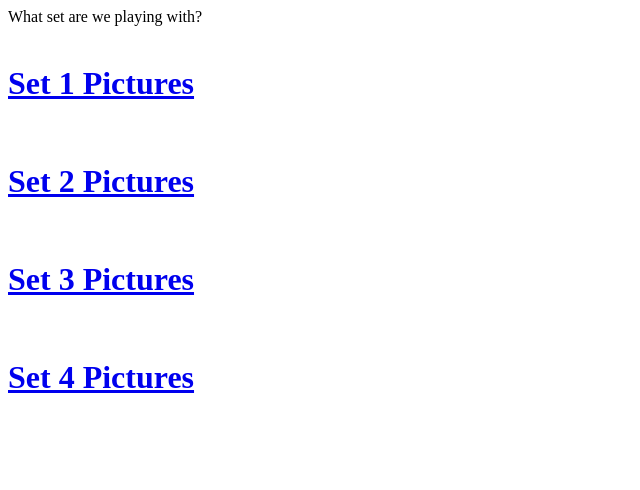
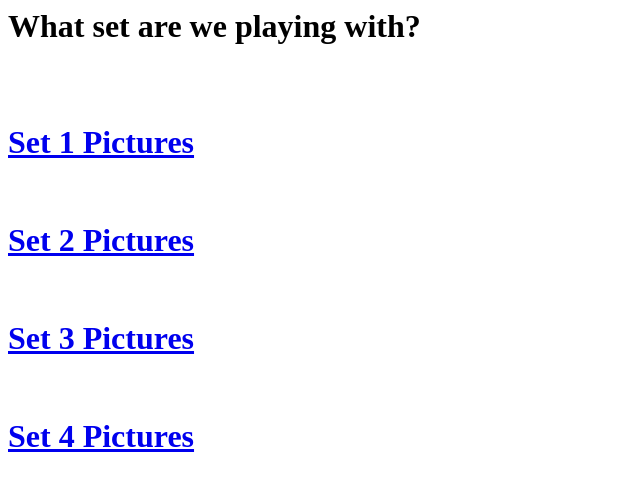
Before and after one commit to cookiedan42/BP_ZoomGame, a plain HTML site: page index.html in a window 1280 px wide. Shown: the whole page, without its empty margins (0-640 px from the left). Drawn offline with Linux system fonts and the light colour scheme.

Commit message:
increase instruction font size on index

```diff
--- a/index.html
+++ b/index.html
@@ -5,7 +5,7 @@
 </head>
 
 <body>
-    What set are we playing with?<br/><br/>
+    <H1>What set are we playing with?</H1><br/><br/>
     <a href="Set1.html"><H1>Set 1 Pictures</H1></a><br/>
     <a href="Set2.html"><H1>Set 2 Pictures</H1></a><br/>
     <a href="Set3.html"><H1>Set 3 Pictures</H1></a><br/>
```
